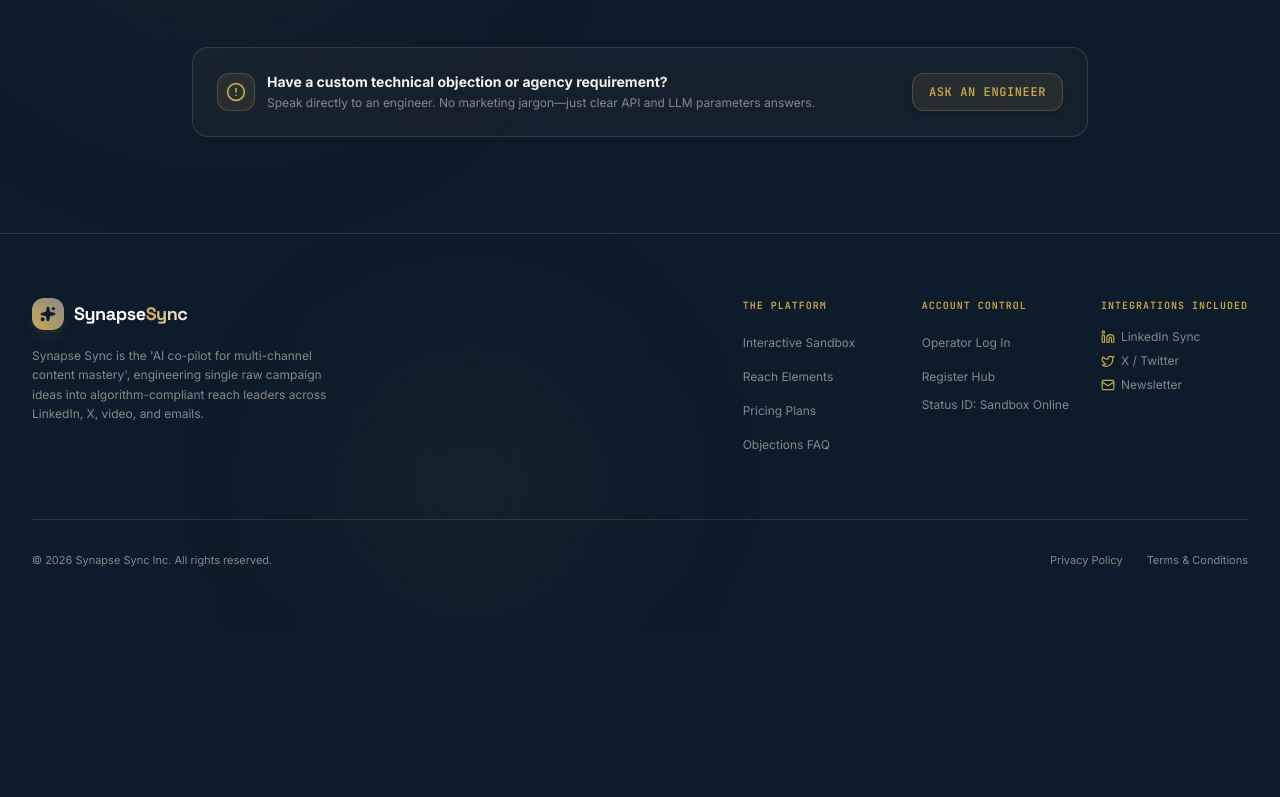
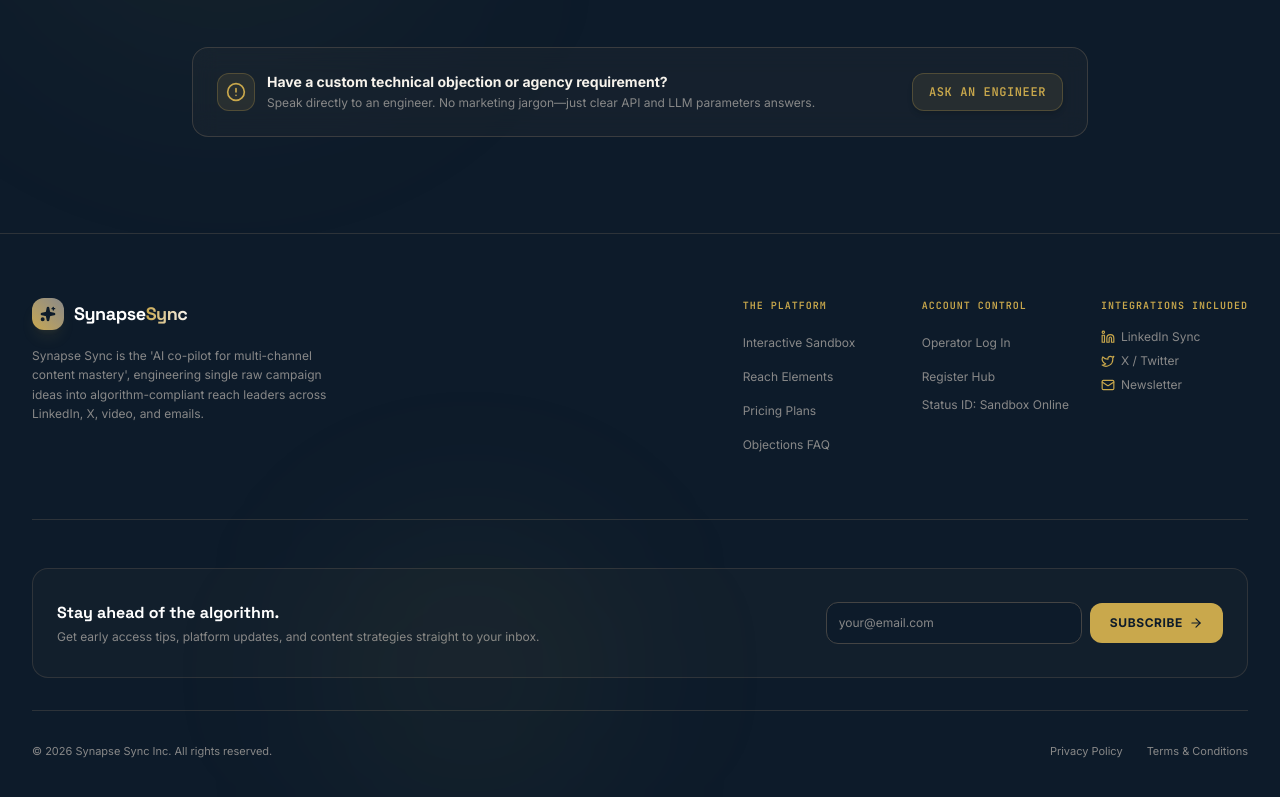
Before and after one commit to BradAIStar29/synapse-sync, a React (Vite) app: page / in a window 1280 px wide. Shown: the part 7290-8087 px from the top of the page. Before the commit the page ends 7922 px from the top, so only its background shows below. Built offline with nearby package versions, Linux system fonts and the light colour scheme.

Commit message:
feat: wire /api/collect-email into TrialModal + Footer email capture bar

```diff
--- a/src/components/Footer.tsx
+++ b/src/components/Footer.tsx
@@ -1,4 +1,5 @@
-import { Sparkles, Linkedin, Twitter, Mail, Youtube, ArrowUpRight } from 'lucide-react';
+import { useState } from 'react';
+import { Sparkles, Linkedin, Twitter, Mail, Youtube, ArrowUpRight, ArrowRight, CheckCircle2, Loader2 } from 'lucide-react';
 
 interface FooterProps {
   onOpenLogin?: () => void;
@@ -11,6 +12,31 @@
 
   const handleScrollToTop = () => {
     window.scrollTo({ top: 0, behavior: 'smooth' });
+  };
+
+  const [footerEmail, setFooterEmail] = useState('');
+  const [footerStatus, setFooterStatus] = useState<'idle' | 'loading' | 'success' | 'error'>('idle');
+
+  const handleFooterEmailSubmit = async (e: React.FormEvent) => {
+    e.preventDefault();
+    if (!footerEmail.trim() || footerStatus === 'loading') return;
+    setFooterStatus('loading');
+    try {
+      const apiBase = import.meta.env.VITE_API_URL ?? '';
+      const res = await fetch(`${apiBase}/api/collect-email`, {
+        method: 'POST',
+        headers: { 'Content-Type': 'application/json' },
+        body: JSON.stringify({ email: footerEmail.trim(), source: 'Footer Email Capture' }),
+      });
+      if (res.ok) {
+        setFooterStatus('success');
+        setFooterEmail('');
+      } else {
+        setFooterStatus('error');
+      }
+    } catch {
+      setFooterStatus('error');
+    }
   };
 
   return (
@@ -115,7 +141,43 @@
 
       </div>
 
-      <div className="max-w-7xl mx-auto mt-16 pt-8 border-t border-[#444444]/60 flex flex-col sm:flex-row items-center justify-between gap-4 text-[11px] text-[#888888] font-normal">
+      {/* Email Capture Bar */}
+      <div className="max-w-7xl mx-auto mt-16 pt-12 border-t border-[#444444]/60">
+        <div className="bg-[#444444]/10 border border-[#444444]/60 rounded-2xl px-6 py-8 flex flex-col md:flex-row items-center justify-between gap-6">
+          <div>
+            <h4 className="font-display font-extrabold text-white text-base mb-1">Stay ahead of the algorithm.</h4>
+            <p className="text-xs text-[#888888]">Get early access tips, platform updates, and content strategies straight to your inbox.</p>
+          </div>
+          <form onSubmit={handleFooterEmailSubmit} className="flex items-center gap-2 w-full md:w-auto">
+            {footerStatus === 'success' ? (
+              <div className="flex items-center gap-2 text-emerald-400 text-xs font-bold">
+                <CheckCircle2 className="w-4 h-4" />
+                You're in! Check your inbox.
+              </div>
+            ) : (
+              <>
+                <input
+                  type="email"
+                  value={footerEmail}
+                  onChange={(e) => setFooterEmail(e.target.value)}
+                  placeholder="your@email.com"
+                  required
+                  className="flex-1 md:w-64 p-3 bg-[#0D1B2A] border border-[#444444] rounded-xl text-xs text-white focus:outline-none focus:ring-1 focus:ring-[#C9A84C] focus:border-[#C9A84C] placeholder-[#888888] transition-all"
+                />
+                <button
+                  type="submit"
+                  disabled={footerStatus === 'loading'}
+                  className="inline-flex items-center gap-1.5 px-5 py-3 bg-[#C9A84C] hover:bg-[#C9A84C]/90 text-[#0D1B2A] font-extrabold text-xs uppercase tracking-wider rounded-xl transition-all disabled:opacity-60 cursor-pointer"
+                >
+                  {footerStatus === 'loading' ? <Loader2 className="w-4 h-4 animate-spin" /> : <><span>Subscribe</span><ArrowRight className="w-3.5 h-3.5" /></>}
+                </button>
+              </>
+            )}
+          </form>
+        </div>
+      </div>
+
+      <div className="max-w-7xl mx-auto mt-8 pt-8 border-t border-[#444444]/60 flex flex-col sm:flex-row items-center justify-between gap-4 text-[11px] text-[#888888] font-normal">
         <span>© {currentYear} Synapse Sync Inc. All rights reserved.</span>
         <div className="flex gap-6">
           <span onClick={() => onOpenLegal && onOpenLegal('privacy')} className="hover:text-[#C9A84C] transition-colors cursor-pointer">Privacy Policy</span>
--- a/src/components/TrialModal.tsx
+++ b/src/components/TrialModal.tsx
@@ -27,6 +27,7 @@
   const { user, completeOnboarding, updateWorkspaceName, updateBrandTone, connectPlatform } = useAuth();
   const [step, setStep] = useState<number>(1);
   const [brandName, setBrandName] = useState<string>('');
+  const [workEmail, setWorkEmail] = useState<string>('');
   const [selectedChannels, setSelectedChannels] = useState<string[]>(['linkedin', 'x']);
   const [selectedTone, setSelectedTone] = useState<string>('growth');
   const [isLoading, setIsLoading] = useState<boolean>(false);
@@ -45,6 +46,7 @@
     if (isOpen) {
       setStep(1);
       setBrandName('');
+      setWorkEmail('');
       setSelectedChannels(['linkedin', 'x']);
       setSelectedTone('growth');
       setIsLoading(false);
@@ -70,6 +72,19 @@
   const handleNextStep = () => {
     if (step === 1) {
       if (!brandName.trim()) return;
+      // Fire-and-forget email collection to Captivation Hub
+      if (workEmail.trim()) {
+        const apiBase = import.meta.env.VITE_API_URL ?? '';
+        fetch(`${apiBase}/api/collect-email`, {
+          method: 'POST',
+          headers: { 'Content-Type': 'application/json' },
+          body: JSON.stringify({
+            email: workEmail.trim(),
+            firstName: brandName.trim(),
+            source: 'Trial Modal - Step 1',
+          }),
+        }).catch(() => {}); // silent fail — never block the user
+      }
       setStep(2);
     } else if (step === 2) {
       setStep(3);
@@ -239,6 +254,8 @@
                     </label>
                     <input
                       type="email"
+                      value={workEmail}
+                      onChange={(e) => setWorkEmail(e.target.value)}
                       placeholder="e.g. name@acmeagency.com"
                       required
                       className="w-full p-3 bg-[#444444]/15 border border-[#444444]/60 rounded-xl text-xs text-white focus:outline-none focus:ring-2 focus:ring-[#C9A84C]/45 focus:border-[#C9A84C] transition-all font-sans placeholder-[#888888] text-[#F7F3EC]"
```
